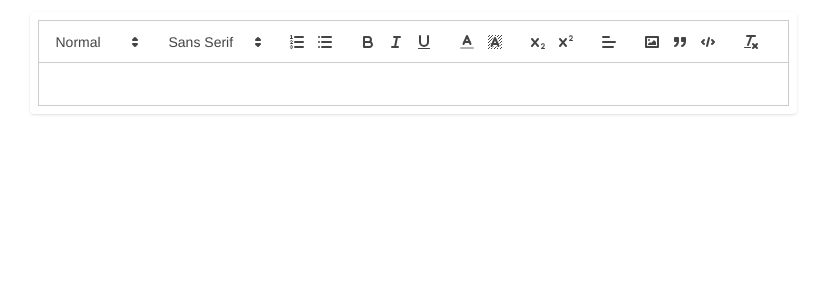
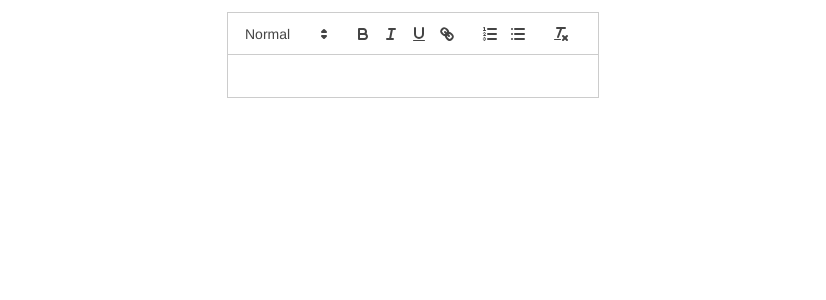
Before and after one commit to tymnec/collab-write, a Next.js app: page / in a window 1280 px wide. Shown: the top 300 px of the page, without its empty margins (227-1053 px from the left). Built offline with nearby package versions, Linux system fonts and the light colour scheme.

Commit message:
dynamic next imports client side

```diff
--- a/components/editor.tsx
+++ b/components/editor.tsx
@@ -1,45 +1,18 @@
 "use client";
 
-import React, { useCallback, useRef } from "react";
+import React from "react";
+import { useState } from "react";
+import "react-quill/dist/quill.snow.css";
+import dynamic from "next/dynamic";
 
-// Import Quill necessary modules
-import Quill from "quill";
-import "quill/dist/quill.snow.css";
-
-const SAVE_INTERVAL_MS = 2000;
-const TOOLBAR_OPTIONS = [
-  [{ header: [1, 2, 3, 4, 5, 6, false] }],
-  [{ font: [] }],
-  [{ list: "ordered" }, { list: "bullet" }],
-  ["bold", "italic", "underline"],
-  [{ color: [] }, { background: [] }],
-  [{ script: "sub" }, { script: "super" }],
-  [{ align: [] }],
-  ["image", "blockquote", "code-block"],
-  ["clean"],
-];
+const ReactQuill = dynamic(() => import("react-quill"), { ssr: false });
 
 const Editor = () => {
-  const [quill, setQuill] = React.useState<Quill | null>(null);
-
-  const wrapperRef = useCallback((wrapper: any) => {
-    if (wrapper == null) return;
-
-    wrapper.innerHTML = "";
-    const editor = document.createElement("div");
-    wrapper.append(editor);
-    const q = new Quill(editor, {
-      theme: "snow",
-      modules: { toolbar: TOOLBAR_OPTIONS },
-    });
-    // q.disable();
-    // q.setText("Loading...");
-    setQuill(q);
-  }, []);
+  const [value, setValue] = useState("");
 
   return (
     <div>
-      <div ref={wrapperRef} className="container shadow p-2 rounded"></div>
+      <ReactQuill value={value} onChange={setValue} theme="snow"></ReactQuill>
     </div>
   );
 };
--- a/package.json
+++ b/package.json
@@ -16,6 +16,7 @@
     "quill": "^1.3.6",
     "react": "^18",
     "react-dom": "^18",
+    "react-quill": "^2.0.0",
     "tailwind-merge": "^2.1.0",
     "tailwindcss-animate": "^1.0.7",
     "vercel": "^33.0.1"
```
Also changed, not shown: 1 other file (tests, documents, lock files or other folders).
